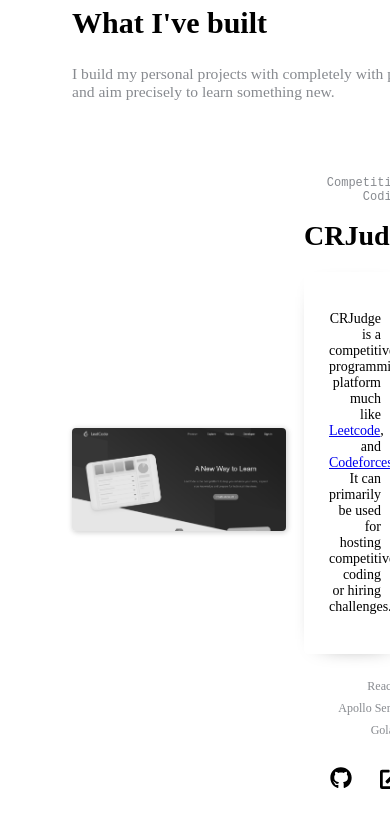
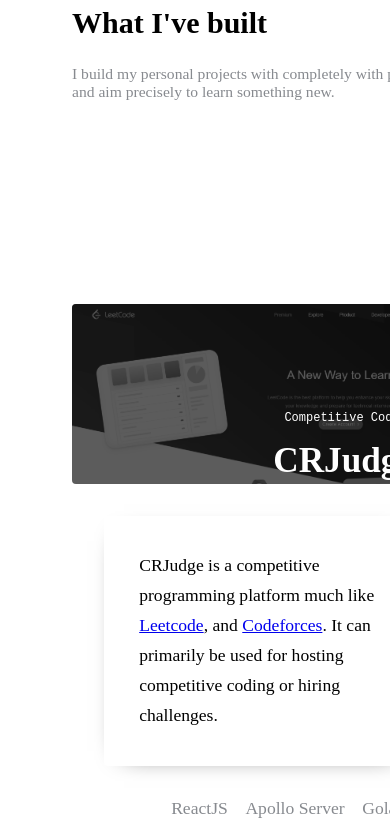
Before and after one commit to sainiajay/sainiajay.github.io, a Gatsby site: page / in a window 390 px wide. Shown: the part 1020-1852 px from the top of the page. Built offline with nearby package versions, Linux system fonts and the light colour scheme; Gatsby itself is replaced by a stand-in of ours.

Commit message:
Responsiveness fixes

```diff
--- a/src/components/Projects/index.js
+++ b/src/components/Projects/index.js
@@ -5,6 +5,7 @@ import withFrame from '../../commons/Frame/Frame';
 import blackbox from "../../assets/img/blackbox.png";
 import pathfinder from "../../assets/img/pathfinder.png";
 import leetcode from "../../assets/img/leetcode.png";
+import { media } from "../../commons/StyleUtils";
 import { FontAwesomeIcon } from '@fortawesome/react-fontawesome';
 import { faGithub } from '@fortawesome/free-brands-svg-icons';
 import { faExternalLinkAlt } from '@fortawesome/free-solid-svg-icons';
@@ -17,34 +18,54 @@ const StyledContainer = styled.div`
 
 const StyledContent = styled.div`
   position: relative;
+  grid-column: 2 / -2;
+  grid-row: 2 / -1;
+  z-index: 2;
+
+  ${media.tablet`
+    grid-column: 1 / 10;
+    grid-row: 1 / -1;
+    padding: 20px 20px 15px;
+  `}
+
+  ${media.desktop`
     grid-column: 1 / 7;
     grid-row: 1 / -1;
     padding: 40px 40px 30px;
+  `}
 `;
 
 const StyledLabel = styled.h4`
   font-size: 12px;
   font-weight: normal;
+  font-family: monospace;
+  margin-top: 1em;
+  padding-top: 0;
+  color: #fff;
+  ${media.tablet`
     color: ${props => props.theme.color.text.secondary};
-  font-family: monospace;
-  margin-top: 10px;
-  padding-top: 0;
+  `}
 `;
 
 const StyledProjectName = styled.h5`
-  font-size: 28px;
-  margin: 0 0 20px;
-  color: ${props => props.theme.color.text.primary};
+  font-size: 2.2em;
+  margin: 0 0 1em;
+  color: #fff;
+  ${media.tablet`
+    color: #000;
+  `}
 `;
 
 const StyledDescription = styled.div`
   position: relative;
   z-index: 2;
-  padding: 25px;
+  padding: 1em 2em;
+  line-height: 1.7em;
   background-color: ${props => props.theme.color.bg.secondary};
   color: ${props => props.theme.color.text.primary};
+  font-size: 1.1em;
   font-family: ${props => props.theme.font.secondary};
-  font-size: 14px;
+  text-align: left;
   border-radius: 4px;
   box-shadow: 0 5px 25px -20px #050505;
 `;
@@ -55,14 +76,13 @@ const StyledTechList = styled.ul`
   display: flex;
   flex-wrap: wrap;
   padding: 0;
-  margin: 25px 0 10px;
+  margin: 2em 0 1em;
   list-style: none;
   li {
-    font-size: 12px;
+    font-size: 1.1em;
     color: ${props => props.theme.color.text.secondary};
-    margin-right: 5px;
-    margin-bottom: 7px;
     white-space: nowrap;
+    margin-right: 1em;
     &:last-of-type {
       margin-right: 0;
     }
@@ -73,15 +93,14 @@ const StyledLinkWrapper = styled.div`
   display: flex;
   align-items: center;
   position: relative;
-  margin-top: 10px;
-  margin-left: -10px;
+  margin-left: -1em;
   a {
-    color: ${props => props.theme.color.text.primary};
+    color: #000;
     font-size: 1.5em;
-    padding: 10px;
+    padding: 1em;
     svg {
-      width: 22px;
-      height: 22px;
+      width: 2em;
+      height: 2em;
     }
   }
 `;
@@ -94,14 +113,21 @@ const StyledFeaturedImg = styled.img`
   position: relative;
   mix-blend-mode: multiply;
   filter: grayscale(100%) contrast(1) brightness(90%);
-  box-shadow: 1px 1px 5px 1px #eee;
 `;
 
 const StyledImgContainer = styled.a`
+  z-index: 1;
+  grid-column: 1 / -1;
+  grid-row: 1 / 3;
+  ${media.tablet`
+    grid-column: 4 / -1;
+    grid-row: 1 / -1;
+  `}
+  ${media.desktop`
     grid-column: 6 / -1;
     grid-row: 1 / -1;
+  `}
   position: relative;
-  border-radius: 5px;
   &:hover,
   &:focus {
     background: transparent;
@@ -121,6 +147,11 @@ const StyledImgContainer = styled.a`
     right: 0;
     bottom: 0;
     mix-blend-mode: screen;
+    border-radius: 4px;
+    background: rgba(0, 0, 0, 60%);
+    ${media.tablet`
+      background: none;
+    `}
   }
 `;
 
@@ -128,6 +159,7 @@ const StyledProject = styled.div`
   display: grid;
   grid-gap: 10px;
   grid-template-columns: repeat(12, 1fr);
+  grid-template-rows: repeat(3, 1fr);
   align-items: center;
   margin-bottom: 100px;
   &:last-of-type {
@@ -135,23 +167,32 @@ const StyledProject = styled.div`
   }
   &:nth-of-type(odd) {
     ${StyledContent} {
+      justify-content: flex-end;
+      text-align: right;
+      ${media.tablet`
+        grid-column: 4 / -1;
+      `}
+      ${media.desktop`
         grid-column: 7 / -1;
-      text-align: right;
+      `}
     }
     ${StyledTechList} {
       justify-content: flex-end;
-      li {
-        margin-left: 10px;
-        margin-right: 0;
-      }
     }
     ${StyledLinkWrapper} {
       justify-content: flex-end;
+      ${media.tablet`
         margin-left: 0;
-      margin-right: -10px;
+        margin-right: -1em;
+      `}
     }
     ${StyledImgContainer} {
+      ${media.tablet`
+        grid-column: 1 / 10;
+      `}
+      ${media.desktop`
         grid-column: 1 / 8;
+      `}
     }
   }
 `;
@@ -212,8 +253,9 @@ const Featured = ({ data }) => {
                 </StyledContent>
 
                 <StyledImgContainer
-                  href={url ? URLSearchParams : github ? github : '#'}
+                  href={url || github || '#'}
                   target="_blank"
+                  data-image={image}
                   rel="nofollow noopener noreferrer">
                   <StyledFeaturedImg src={image} alt={title} />
                 </StyledImgContainer>
```
Lines whose indentation alone changed are shown as unchanged.
